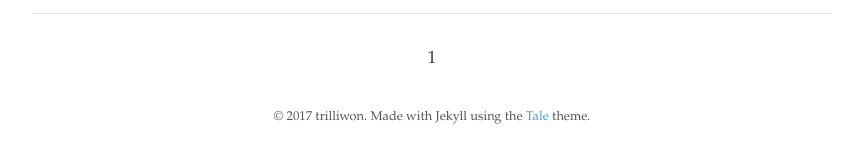
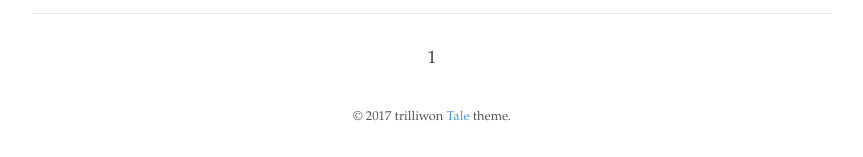
Before and after one commit to trilliwon/ABL, a Jekyll site: the page built from index.html, in a window 1280 px wide. Shown: the part 979-1136 px from the top of the page, without its empty margins (208-1071 px from the left). Built offline with Jekyll 4.4.1, drawn with Linux system fonts in a browser that asks for light colours; the list of posts is cut into pages by our own code.

```diff
--- a/_layouts/default.html
+++ b/_layouts/default.html
@@ -22,7 +22,7 @@
 
     <footer>
       <span>
-        &copy; <time datetime="{{ site.time }}">{{ site.time | date: '%Y' }}</time> {{ site.author.name }}. Made with Jekyll using the <a href="https://github.com/chesterhow/tale/">Tale</a> theme.
+        &copy; <time datetime="{{ site.time }}">{{ site.time | date: '%Y' }}</time> {{ site.author.name }} <a href="https://github.com/chesterhow/tale/">Tale</a> theme.
       </span>
     </footer>
   </body>
```
